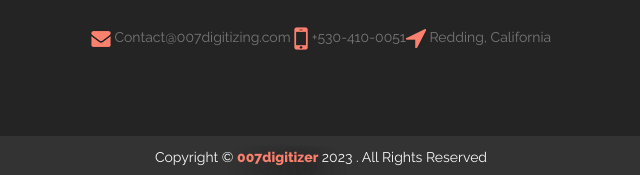
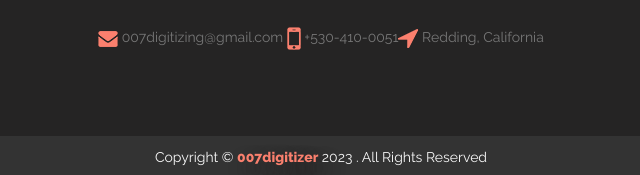
Before and after one commit to faraax/Assignment---4-SMIT, a plain HTML site: page contact.html in a window 1280 px wide. Shown: the part 817-992 px from the top of the page, 319-959 px from the left. Drawn offline with Linux system fonts and the light colour scheme.

```diff
--- a/contact.html
+++ b/contact.html
@@ -111,7 +111,7 @@
                 Provides its first design for free no matter where you are.</p>
             <div class="footer-details" id="contact">
                 <p>
-                    <img src="img/icons/email.png" alt="email"> Contact@007digitizing.com <img
+                    <img src="img/icons/email.png" alt="email"> 007digitizing@gmail.com <img
                         src="img/icons/contact.png" alt="email"> +530-410-0051<img src="img/icons/address.png"
                         alt="email"> Redding, California
                 </p>
```
Also changed, not shown: index.html (+1 -1 lines), portfolio.html (+1 -1 lines), shop.html (+1 -1 lines).
